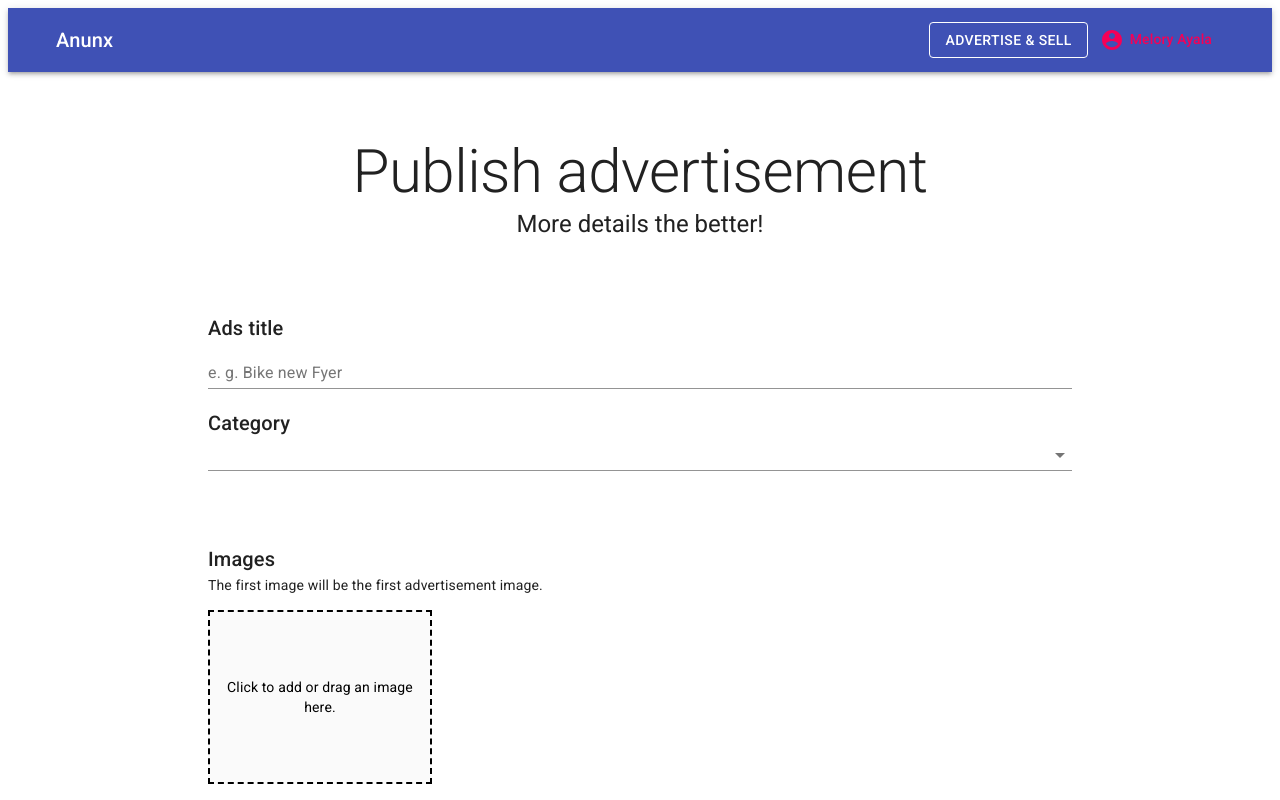
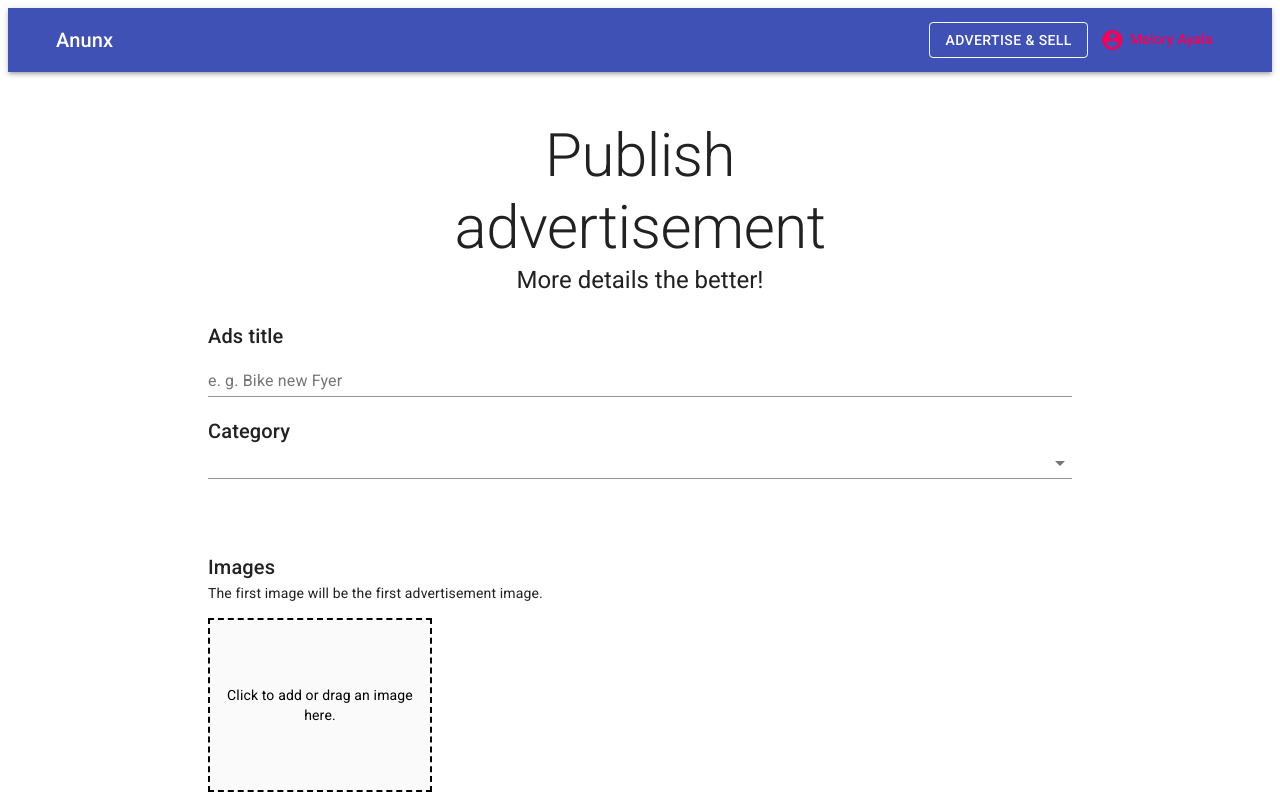
Before and after one commit to meloryayala/anunx-next-project, a Next.js app: page /user/publish in a window 1280 px wide. Shown: the top 800 px of the page. Built offline with nearby package versions, Linux system fonts and the light colour scheme.

Commit message:
Adding a container in the template

```diff
--- a/pages/index.js
+++ b/pages/index.js
@@ -16,9 +16,6 @@
 import TemplateDefault from '../templates/Default'
 
 const useStyles = makeStyles((theme) => ({
-    searchContainer: {
-        padding: theme.spacing(8, 10, 6),
-    },
     searchBox: {
         display: 'flex',
         justifyContent: 'center',
@@ -35,7 +32,7 @@
 
     return (
         <TemplateDefault>
-            <Container maxWidth="md" className={classes.searchContainer}>
+            <Container maxWidth="md">
                 <Typography component="h1" variant="h3" align="center" color="primary">
                     What would you like to search?
                 </Typography>
--- a/pages/user/dashboard.js
+++ b/pages/user/dashboard.js
@@ -14,9 +14,6 @@
 
 
 const useStyles = makeStyles((theme) => ({
-  container: {
-    padding: theme.spacing(8, 0, 6)
-  },
   cardMedia: {
     paddingTop: '56%',
   },
@@ -32,7 +29,7 @@
 
   return (
     <TemplateDefault>
-      <Container maxWidth="sm" className={classes.container}>
+      <Container maxWidth="sm">
         <Typography component="h1" variant="h2" align="center">
           My advertisements
         </Typography>
--- a/pages/user/publish.js
+++ b/pages/user/publish.js
@@ -19,9 +19,6 @@
 import { useState } from 'react'
 
 const useStyles = makeStyles((theme) => ({
-    container: {
-        padding: theme.spacing(8, 0, 6)
-    },
     box: {
         backgroundColor: theme.palette.background.white,
         padding: theme.spacing(3)
@@ -105,7 +102,7 @@
 
     return (
         <TemplateDefault>
-            <Container maxWidth="sm" className={classes.container}>
+            <Container maxWidth="sm">
                 <Typography component="h1" variant="h2" color="textPrimary" align="center">
                     Publish advertisement
                 </Typography>
--- a/src/components/Footer.js
+++ b/src/components/Footer.js
@@ -12,7 +12,6 @@
 const useStyles = makeStyles((theme) => ({
     footer: {
         borderTop: `1px solid ${theme.palette.divider}`,
-        marginTop: theme.spacing(8),
         paddingTop: theme.spacing(3),
         paddingBottom: theme.spacing(3),
         [theme.breakpoints.up('sm')]: {
--- a/templates/Default.js
+++ b/templates/Default.js
@@ -1,11 +1,24 @@
+import { Box, makeStyles } from '@material-ui/core'
+
 import Footer from '../src/components/Footer'
 import Header from '../src/components/Header'
 
+const useStyles = makeStyles((theme) => ({
+    container: {
+        padding: theme.spacing(6, 0, 6)
+    }
+}))
+
 const Default = ({ children }) => {
+
+    const classes = useStyles()
+
     return (
         <>
             <Header />
-            {children}
+            <Box className={classes.container}>
+                {children}
+            </Box>
             <Footer />
         </>
     )
```
